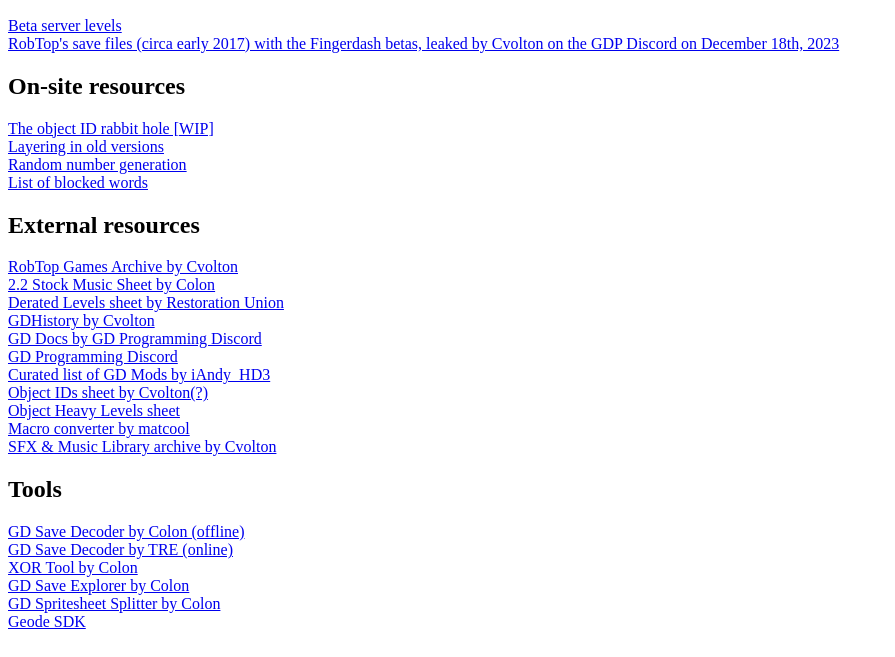
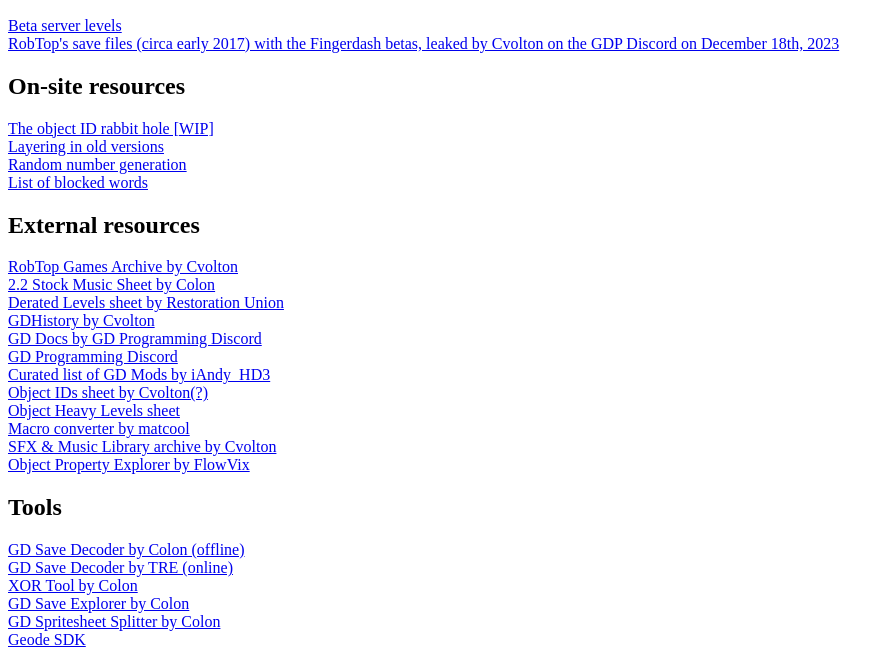
Before and after one commit to A-Zalt/A-Zalt.github.io, a plain HTML site: page gdknowledge/resources.html in a window 1280 px wide. Shown: the part 154-811 px from the top of the page, without its empty margins (0-895 px from the left). Drawn offline with Linux system fonts and the light colour scheme.

Commit message:
Update resources.html

```diff
--- a/gdknowledge/resources.html
+++ b/gdknowledge/resources.html
@@ -30,7 +30,8 @@
         <a href="https://docs.google.com/spreadsheets/d/18R2_qBXa9iCZZ6bhfSpxEah3YLRGeBSk/edit">Object IDs sheet by Cvolton(?)</a><br>
         <a href="https://docs.google.com/spreadsheets/u/0/d/1cCOsM8f0t9zDaKaa8FKewAzoJY0WKjEIVxjzov9rp7k/">Object Heavy Levels sheet</a><br>
         <a href="https://matcool.github.io/gd-macro-converter/frame.html">Macro converter by matcool</a><br>
-        <a href="https://cvolton.eu/sfx/">SFX & Music Library archive by Cvolton</a>
+        <a href="https://cvolton.eu/sfx/">SFX & Music Library archive by Cvolton</a><br>
+        <a href="https://flowvix.github.io/gd-info-explorer/">Object Property Explorer by FlowVix</a>
         <h2>Tools</h2>
         <a href="https://github.com/GDColon/GD-Save-Decoder">GD Save Decoder by Colon (offline)</a><br>
         <a href="https://theredencryption.github.io/GDST/">GD Save Decoder by TRE (online)</a><br>
```
